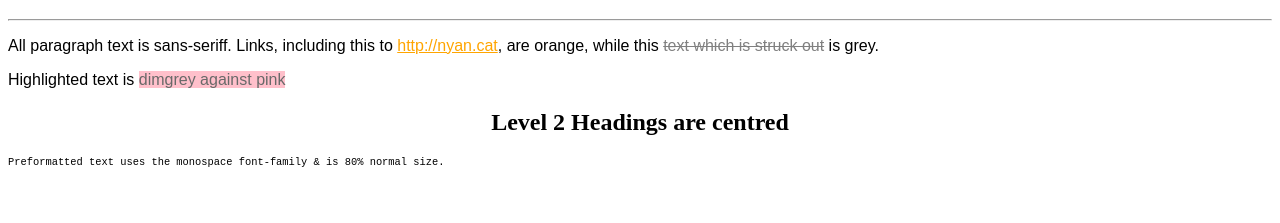
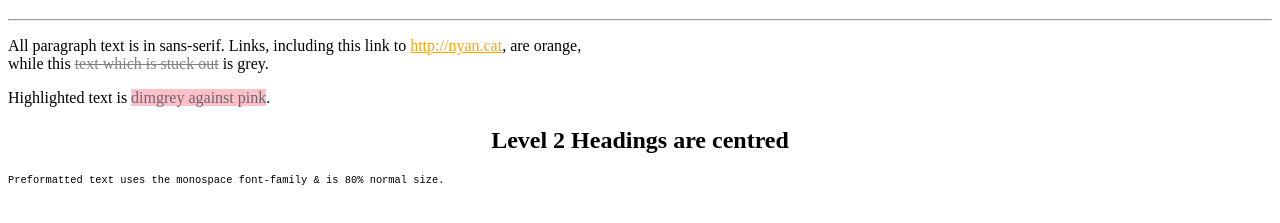
Before and after one commit to JackT333/wdc-s1-2022, a plain HTML site: page task2-1.html in a window 1280 px wide. Shown: the part 61-284 px from the top of the page. Drawn offline with Linux system fonts and the light colour scheme.

Commit message:
Add files via upload

```diff
--- a/task2-1.html
+++ b/task2-1.html
@@ -8,8 +8,7 @@
     h2 {text-align: center;}
     del{color:grey;}
     a{color:orange;}
-    dimgrey{color: dimgrey; background-color: pink;}
-    p{font-family: sans-serif;}
+    mark {color:dimgrey; background-color:pink;}
     pre{font-family: monospace; font-size: 80%;}
 </style>
 </head>
@@ -17,13 +16,13 @@
 <body>
 <h1>A red heading</h1>
 <hr>
-<p>All paragraph text is sans-seriff. Links, including
-    this to <a href = "http://nyan.cat"> http://nyan.cat</a>,
-    are orange, while this <del>text which is struck out</del>
-    is grey.
+<p>
+    All paragraph text is in sans-serif. Links, including this link to
+    <a href = "http://nyan.cat"> http://nyan.cat</a>, are orange,<br/>
+    while this <del> text which is stuck out</del> is grey.
 </p>
 
-<p>Highlighted text is <dimgrey>dimgrey against pink</dimgrey></p>
+<p>Highlighted text is <mark>dimgrey against pink</mark>.</p>
 
 <h2>Level 2 Headings are centred</h2>
 
```
